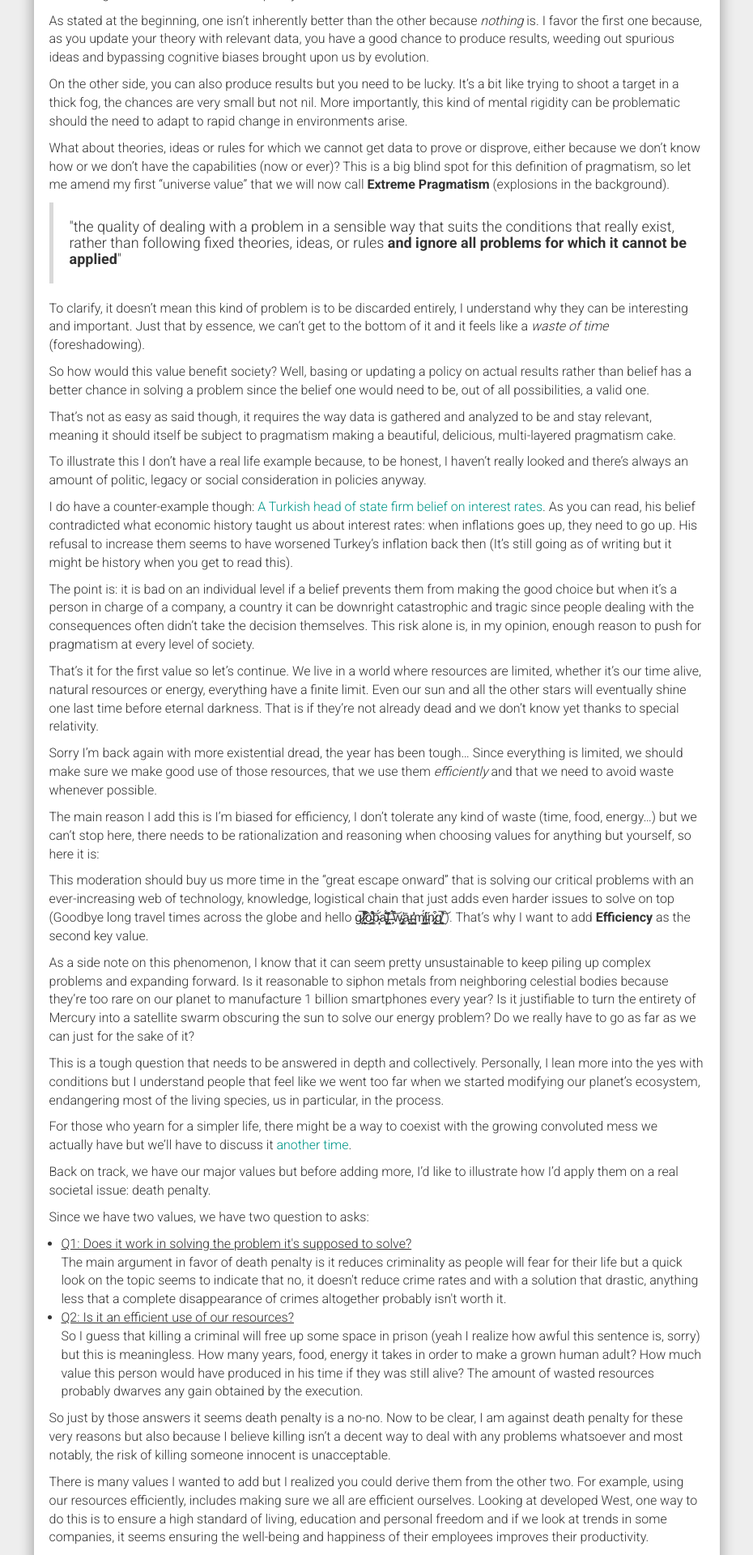
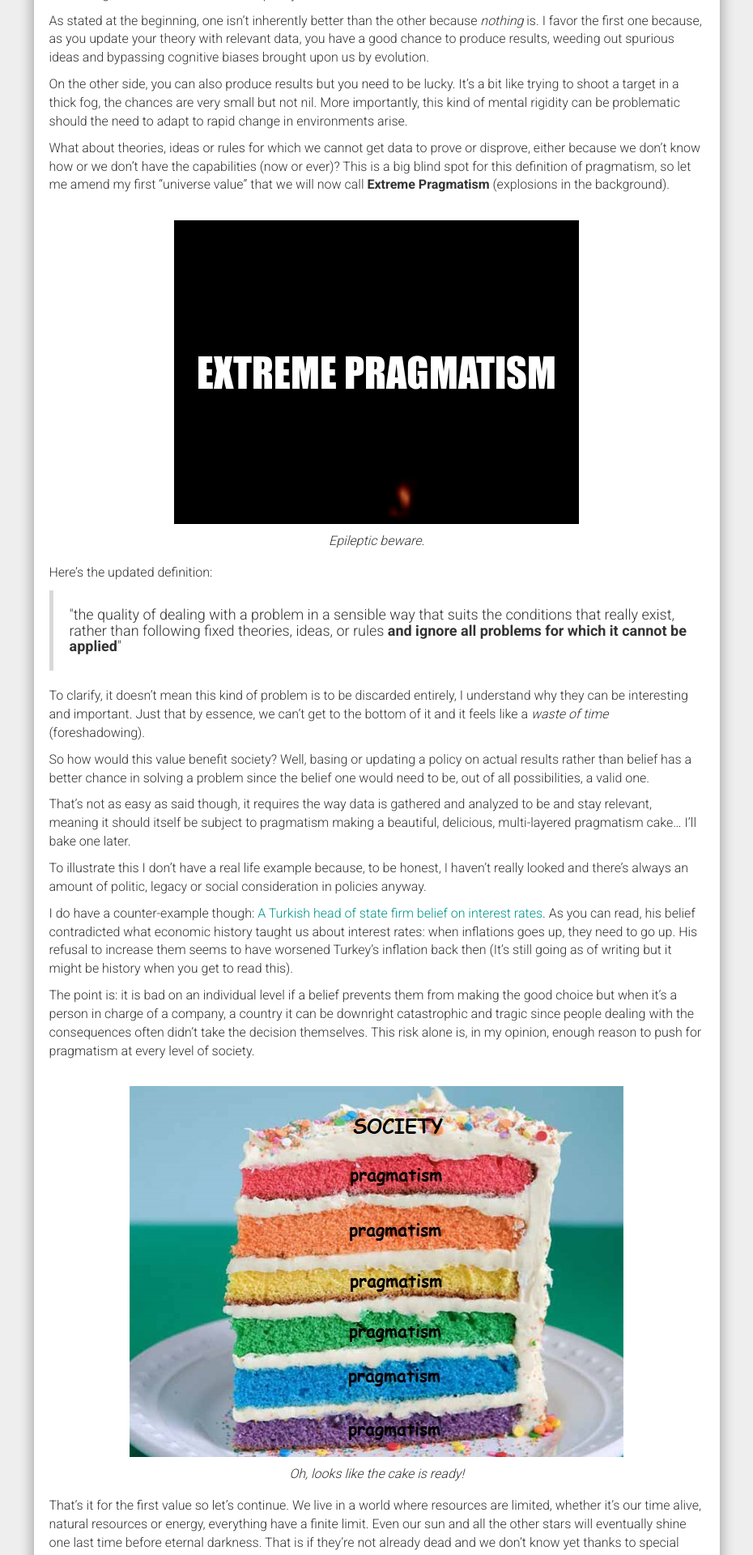
Before and after one commit to WanderingSpaceThinker/nonexistence, a Jekyll site: the page built from _posts/2021-01-21-Starting-point.md, in a window 1280 px wide. Shown: the part 1203-3123 px from the top of the page at 81% size, without its empty margins (321-1251 px from the left). Built offline with Jekyll 4.4.1, drawn with Linux system fonts in a browser that asks for light colours; nearby versions of some CDN libraries; comment, search, counter and statistics services are not loaded.

Commit message:
feat: add image to post

```diff
--- a/_posts/2021-01-21-Starting-point.md
+++ b/_posts/2021-01-21-Starting-point.md
@@ -38,19 +38,27 @@ On the other side, you can also produce results but you need to be lucky. It's a
 
 What about theories, ideas or rules for which we cannot get data to prove or disprove, either because we don't know how or we don't have the capabilities (now or ever)? This is a big blind spot for this definition of pragmatism, so let me amend my first "universe value" that we will now call **Extreme Pragmatism** (explosions in the background).
 
+![explosion]({{ site.baseurl }}/static/posts_img/expl_prag.gif)
+<p class="legend">Epileptic beware.</p>
+
+Here's the updated definition:
+
 <blockquote><h4>"the quality of dealing with a problem in a sensible way that suits the conditions that really exist, rather than following fixed theories, ideas, or rules <b>and ignore all problems for which it cannot be applied</b>"</h4></blockquote>
 
 To clarify, it doesn't mean this kind of problem is to be discarded entirely, I understand why they can be interesting and important. Just that by essence, we can't get to the bottom of it and it feels like a *waste of time* (foreshadowing).
 
 So how would this value benefit society? Well, basing or updating a policy on actual results rather than belief has a better chance in solving a problem since the belief one would need to be, out of all possibilities, a valid one.
 
-That's not as easy as said though, it requires the way data is gathered and analyzed to be and stay relevant, meaning it should itself be subject to pragmatism making a beautiful, delicious, multi-layered pragmatism cake.
+That's not as easy as said though, it requires the way data is gathered and analyzed to be and stay relevant, meaning it should itself be subject to pragmatism making a beautiful, delicious, multi-layered pragmatism cake... I'll bake one later.
 
 To illustrate this I don't have a real life example because, to be honest, I haven't really looked and there's always an amount of politic, legacy or social consideration in policies anyway.
 
 I do have a counter-example though: [A Turkish head of state firm belief on interest rates](https://www.businessinsider.fr/us/turkish-lira-crisis-erdogan-interest-rates-2018-8). As you can read, his belief contradicted what economic history taught us about interest rates: when inflations goes up, they need to go up. His refusal to increase them seems to have worsened Turkey's inflation back then (It's still going as of writing but it might be history when you get to read this).
 
 The point is: it is bad on an individual level if a belief prevents them from making the good choice but when it's a person in charge of a company, a country it can be downright catastrophic and tragic since people dealing with the consequences often didn't take the decision themselves. This risk alone is, in my opinion, enough reason to push for pragmatism at every level of society.
+
+![cake]({{ site.baseurl }}/static/posts_img/pragmacake.jpg)
+<p class="legend">Oh, looks like the cake is ready!</p>
 
 That's it for the first value so let's continue. We live in a world where resources are limited, whether it's our time alive, natural resources or energy, everything have a finite limit. Even our sun and all the other stars will eventually shine one last time before eternal darkness. That is if they're not already dead and we don't know yet thanks to special relativity.
 
--- a/static/css/main.css
+++ b/static/css/main.css
@@ -256,3 +256,18 @@ input, textarea {
     padding: 0.6em 0.9em;
     transition: all 0.3s ease-in-out;
 }
+
+/** Custom **/
+.content img {
+    margin-top: 2em;
+    margin-left: auto;
+    margin-right: auto;
+}
+
+p.legend {
+    text-align: center;
+    margin-left: auto;
+    margin-right: auto;
+    margin-bottom: 1em;
+    font-style: italic;
+}
```
Also changed, not shown: README.md, static/posts_img/expl_prag.gif (added), static/posts_img/pragmacake.jpg (added).
